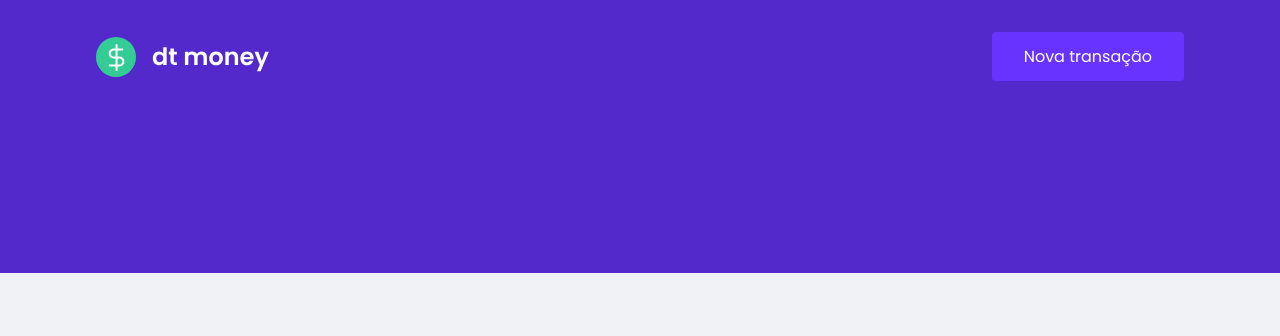
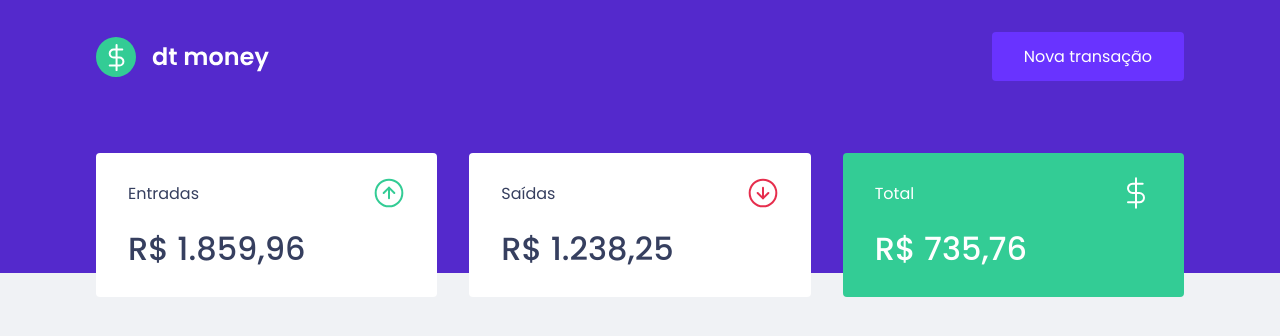
Before and after one commit to VNatario/dt-money, a React (Create React App) app: page / in a window 1280 px wide. Shown: the top 336 px of the page. Built offline with nearby package versions, Linux system fonts and the light colour scheme.

Commit message:
feat: crate Summary component

```diff
--- a/public/index.html
+++ b/public/index.html
@@ -10,7 +10,7 @@
     <link rel="shortcut icon" href="favicon.png" type="image/png" />
 
     <link
-      href="https://fonts.googleapis.com/css2?family=Poppins:wght@400;600&display=swap"
+      href="https://fonts.googleapis.com/css2?family=Poppins:wght@400;500;600&display=swap"
       rel="stylesheet"
     />
     <title>dtmoney</title>
--- a/src/App.tsx
+++ b/src/App.tsx
@@ -1,3 +1,4 @@
+import { Dashboard } from "./components/Dashboard";
 import { Header } from "./components/Header";
 import { GlobalStyle } from "./styles/global";
 
@@ -5,6 +6,7 @@
   return (
     <>
       <Header />
+      <Dashboard />
       <GlobalStyle />
     </>
   );
--- /dev/null
+++ b/src/components/Dashboard/index.tsx
@@ -0,0 +1,10 @@
+import { Summary } from "../Summary";
+import { Container } from "./styles";
+
+export function Dashboard() {
+  return (
+    <Container>
+      <Summary />
+    </Container>
+  );
+}
--- /dev/null
+++ b/src/components/Dashboard/styles.ts
@@ -0,0 +1,7 @@
+import styled from "styled-components";
+
+export const Container = styled.main`
+  max-width: 1120px;
+  margin: 0 auto;
+  padding: 2.5rem 1rem;
+`;
--- /dev/null
+++ b/src/components/Summary/index.tsx
@@ -0,0 +1,35 @@
+import { Container } from "./styles";
+
+import incomeImg from "../../assets/income.svg";
+import outcomeImg from "../../assets/outcome.svg";
+import totalImg from "../../assets/total.svg";
+
+export function Summary() {
+  return (
+    <Container>
+      <div>
+        <header>
+          <p>Entradas</p>
+          <img src={incomeImg} alt="Entradas" />
+        </header>
+        <strong>R$ 1.859,96</strong>
+      </div>
+
+      <div>
+        <header>
+          <p>Saídas</p>
+          <img src={outcomeImg} alt="Saídas" />
+        </header>
+        <strong>R$ 1.238,25</strong>
+      </div>
+
+      <div className="total">
+        <header>
+          <p>Total</p>
+          <img src={totalImg} alt="Total" />
+        </header>
+        <strong>R$ 735,76</strong>
+      </div>
+    </Container>
+  );
+}
--- /dev/null
+++ b/src/components/Summary/styles.ts
@@ -0,0 +1,36 @@
+import styled from "styled-components";
+
+export const Container = styled.div`
+  display: flex;
+  align-items: center;
+  justify-content: center;
+  gap: 2rem;
+  margin-top: -10rem;
+
+  div {
+    background: var(--shape);
+    padding: 1.5rem 2rem;
+    border-radius: 0.25rem;
+    color: var(--text-title);
+    flex: 1;
+
+    header {
+      display: flex;
+      align-items: center;
+      justify-content: space-between;
+    }
+
+    strong {
+      display: block;
+      margin-top: 1rem;
+      font-size: 2rem;
+      font-weight: 500;
+      line-height: 3rem;
+    }
+
+    &.total {
+      background: var(--green);
+      color: #fff;
+    }
+  }
+`;
```
